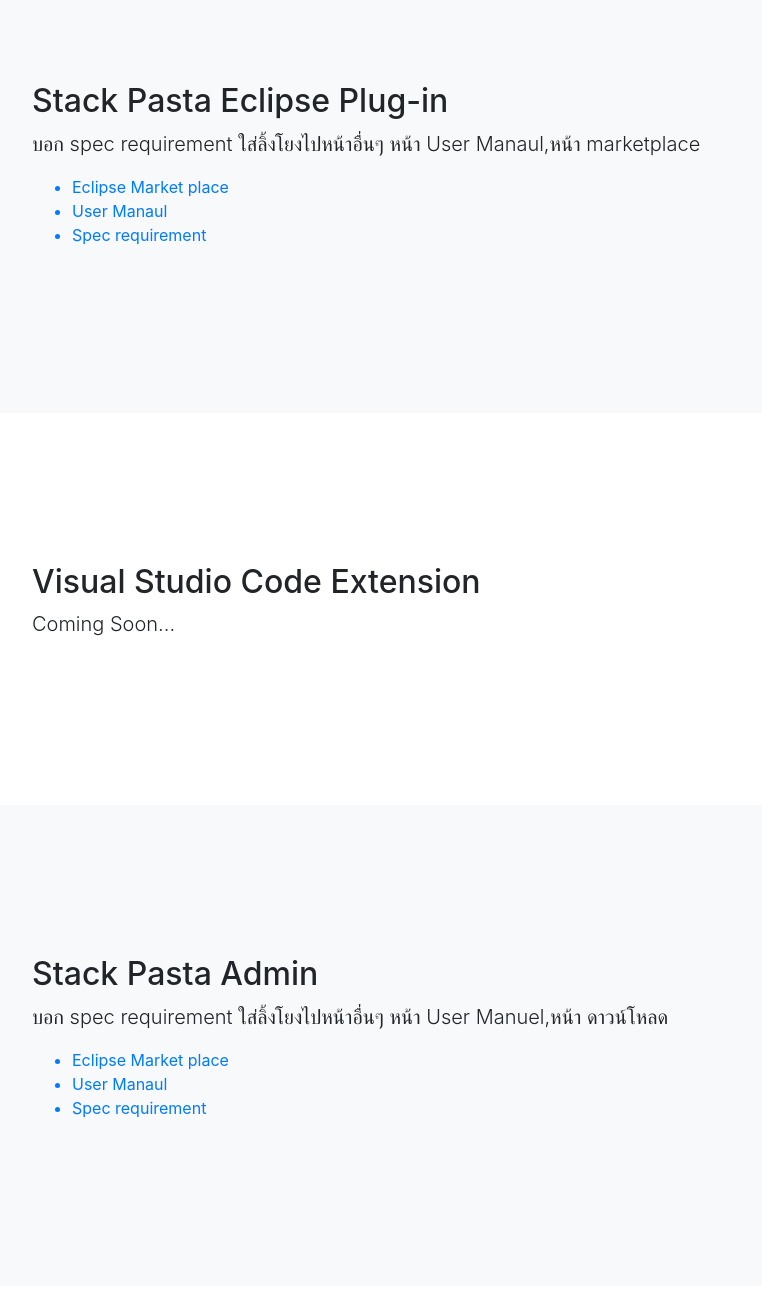
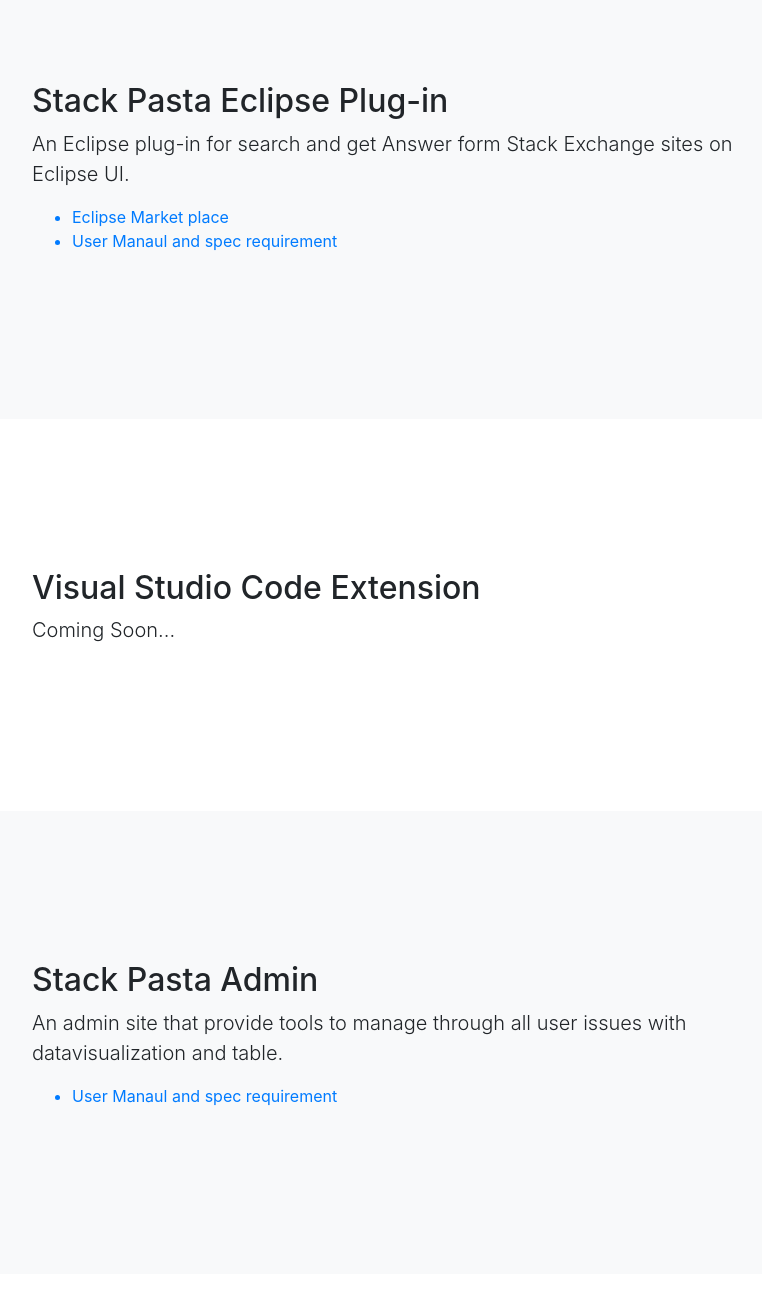
Before and after one commit to tewtew023/StackPastaWebNav, a website with bundled scripts: page index.html in a window 1280 px wide. Shown: the part 960-2260 px from the top of the page, without its empty margins (243-1005 px from the left). Built offline with nearby package versions, Linux system fonts and the light colour scheme.

Commit message:
add necessary files and edit description

```diff
--- a/index.html
+++ b/index.html
@@ -77,11 +77,10 @@
       <div class="row">
         <div class="col-lg-8 mx-auto">
           <h2>Stack Pasta Eclipse Plug-in</h2>
-          <p class="lead">บอก spec requirement ใส่ลิ้งโยงไปหน้าอื่นๆ หน้า User Manaul,หน้า marketplace </p>
+          <p class="lead">An Eclipse plug-in for search and get Answer form Stack Exchange sites on Eclipse UI.</p>
           <ul>
-            <a href="#"> <li>Eclipse Market place</li></a>
-            <a href="#"> <li>User Manaul</li></a>
-            <a href="#"> <li>Spec requirement</li></a>
+            <a href="https://marketplace.eclipse.org/content/stack-pasta"> <li>Eclipse Market place</li></a>
+            <a href="/Files/Plug-in manual .pdf"> <li>User Manaul and spec requirement</li></a>
           </ul>
         </div>
       </div>
@@ -104,11 +103,9 @@
       <div class="row">
         <div class="col-lg-8 mx-auto">
           <h2>Stack Pasta Admin</h2>
-          <p class="lead">บอก spec requirement ใส่ลิ้งโยงไปหน้าอื่นๆ หน้า User Manuel,หน้า ดาวน์โหลด </p>
+          <p class="lead">An admin site that provide tools to manage through all user issues with datavisualization and table.</p>
           <ul>
-            <a href="#"> <li>Eclipse Market place</li></a>
-            <a href="#"> <li>User Manaul</li></a>
-            <a href="#"> <li>Spec requirement</li></a>
+            <a href="/Files/Web admin manual.pdf"> <li>User Manaul and spec requirement</li></a>
           </ul>
         </div>
       </div>
@@ -129,7 +126,7 @@
   <!-- Footer -->
   <footer class="py-5 bg-dark">
     <div class="container">
-      <p class="m-0 text-center text-white">Copyright &copy; Pisit Kaewfung 2020</p>
+      <p class="m-0 text-center text-white">Copyright &copy; Pisit Kaewfung,Amonthep Phetnoi 2020</p>
     </div>
     <!-- /.container -->
   </footer>
```
Also changed, not shown: 2 other files.
